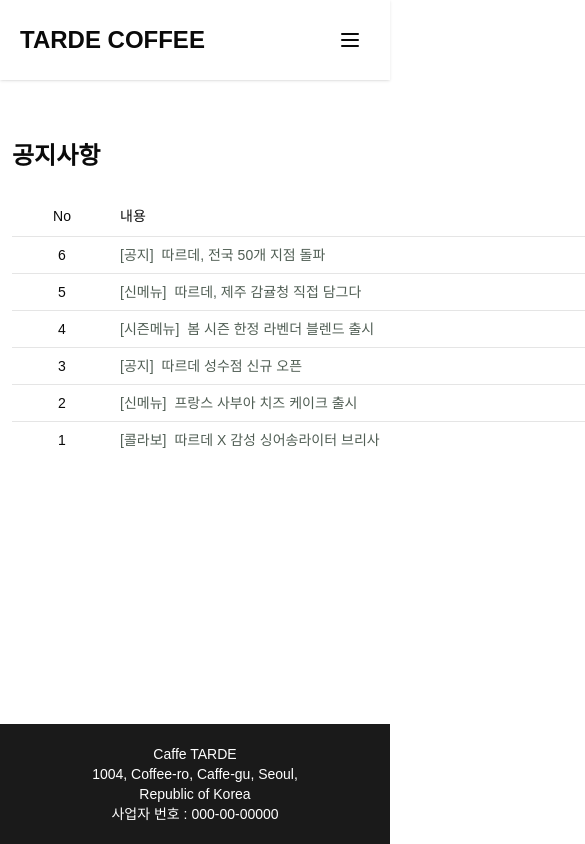
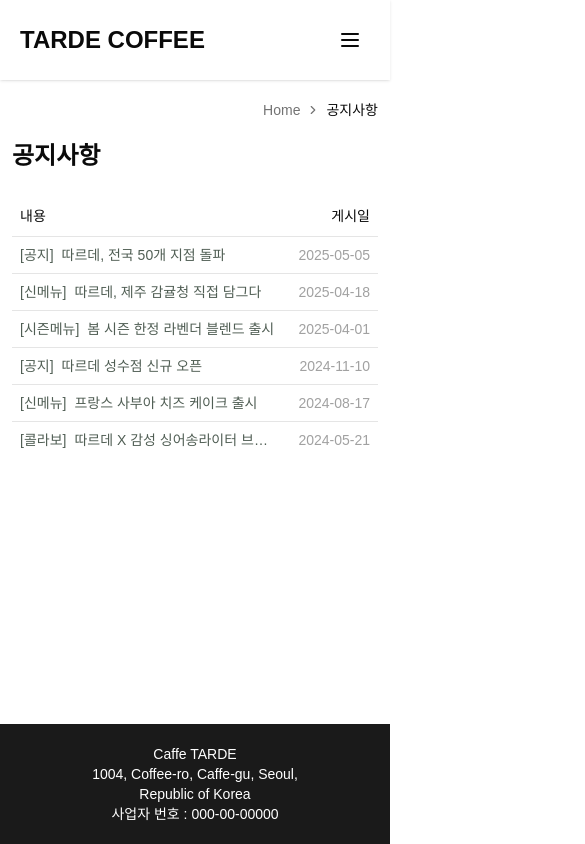
Before and after one commit to msuhyeon/caffe-tarde, a Next.js app: page /brand/notice in a window 390 px wide. Shown: the top 844 px of the page, 585 px wide, since content can reach past the window. Built offline with nearby package versions, Linux system fonts and the light colour scheme.

Commit message:
feat: 게시글 상세 페이지 반응형 작업 (WIP)

```diff
--- a/src/pages/brand/notice/index.tsx
+++ b/src/pages/brand/notice/index.tsx
@@ -37,27 +37,35 @@
         </BreadcrumbList>
       </Breadcrumb>
       <h2 className="text-2xl font-bold mb-6">공지사항</h2>
-      <Table className="w-[800px]">
+      <Table className="lg:w-[800px] table-fixed">
         <TableHeader>
           <TableRow>
-            <TableHead className="w-[100px] text-center">No</TableHead>
-            <TableHead>내용</TableHead>
-            <TableHead className="text-right">게시일</TableHead>
+            <TableHead className="w-[100px] text-center hidden lg:block">
+              No
+            </TableHead>
+            <TableHead className="w-[75%] lg:w-[calc(100%-120px)]">
+              내용
+            </TableHead>
+            <TableHead className="w-[25%] lg:w-[120px] text-right">
+              게시일
+            </TableHead>
           </TableRow>
         </TableHeader>
         <TableBody>
           {noticeList.map(notice => (
             <TableRow key={notice.id}>
-              <TableCell className="text-center">{notice.id}</TableCell>
-              <TableCell>
+              <TableCell className="text-center hidden lg:block">
+                {notice.id}
+              </TableCell>
+              <TableCell className="w-full">
                 <Link
                   href={`/brand/notice/${notice.id}`}
-                  className="text-[#505e54] hover:underline-offset-1"
+                  className="block w-full max-w-full overflow-hidden whitespace-nowrap text-ellipsis text-[#505e54] hover:underline-offset-1"
                 >
                   <span className="mr-2 font-medium hover:not-underline">
                     [{notice.category}]
                   </span>
-                  {notice.title}
+                  <span className="inline">{notice.title}</span>
                 </Link>
               </TableCell>
               <TableCell className="text-sm text-neutral-400 text-right">
--- a/src/shared/components/Header.tsx
+++ b/src/shared/components/Header.tsx
@@ -13,6 +13,7 @@
   DrawerContent,
   DrawerTrigger,
 } from '@/shared/components/ui/drawer';
+import { DialogTitle } from '@radix-ui/react-dialog';
 
 import { category } from '@/data/category';
 import clsx from 'clsx';
@@ -70,7 +71,7 @@
             </ul>
           </nav>
           <div className="lg:hidden">
-            <Drawer direction="right">
+            <Drawer direction="right" open={open} onOpenChange={setOpen}>
               <DrawerTrigger asChild>
                 <button className="p-2" aria-label="Toggle mobile menu">
                   <Menu size={24} />
@@ -78,7 +79,9 @@
               </DrawerTrigger>
               <DrawerContent className="w-[300px]">
                 <div className="p-6">
-                  <h2 className="text-lg font-bold mb-4">메뉴</h2>
+                  <DialogTitle className="text-lg font-bold mb-4">
+                    메뉴
+                  </DialogTitle>
                   <ul className="space-y-4">
                     {category.map((menu, idx) => (
                       <li key={idx}>
@@ -86,6 +89,7 @@
                           <Link
                             href={menu.linkUrl}
                             className="block w-full px-3 py-2 rounded hover:bg-neutral-100 transition"
+                            onClick={() => setOpen(false)}
                           >
                             <span className="font-medium">{menu.label}</span>
                           </Link>
@@ -98,6 +102,7 @@
                               <Link
                                 href={sub.linkUrl}
                                 className="block w-full px-3 py-2 rounded hover:bg-neutral-100 transition"
+                                onClick={() => setOpen(false)}
                               >
                                 <span className="text-sm text-neutral-600 hover:text-black">
                                   {sub.label}
```
